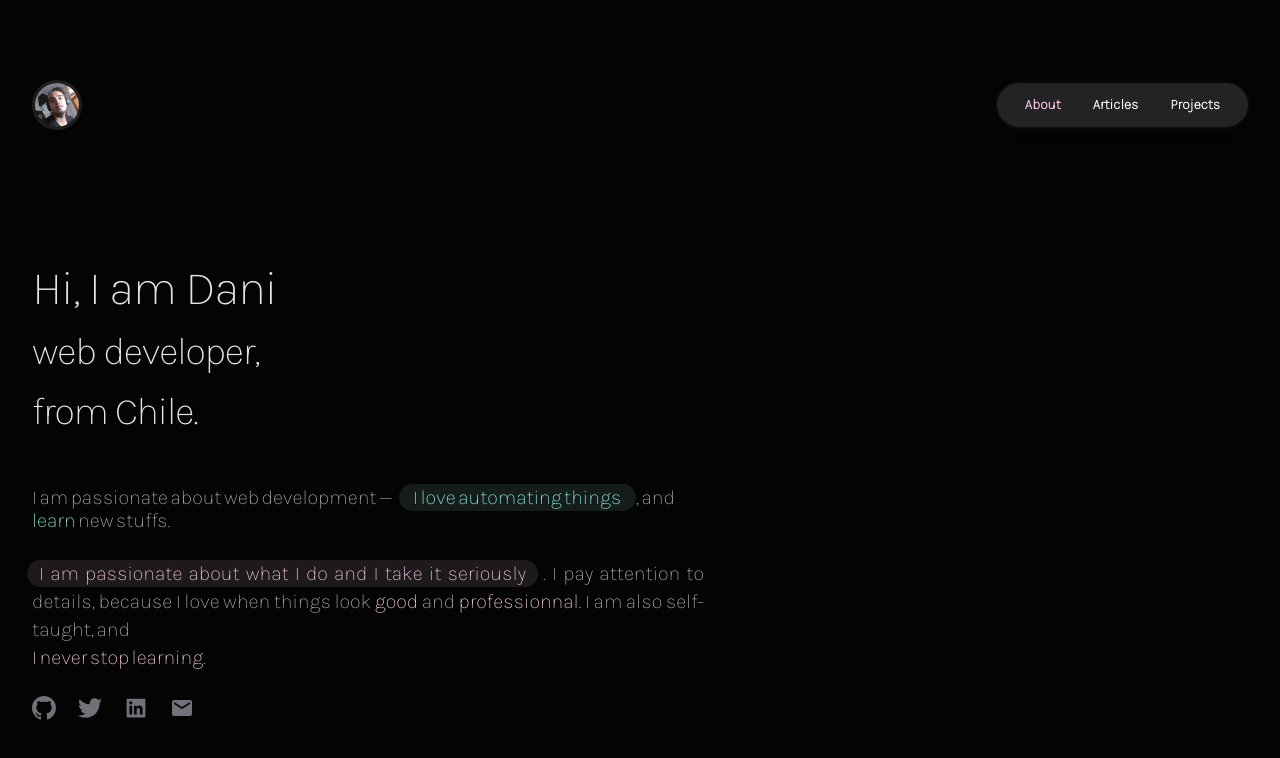
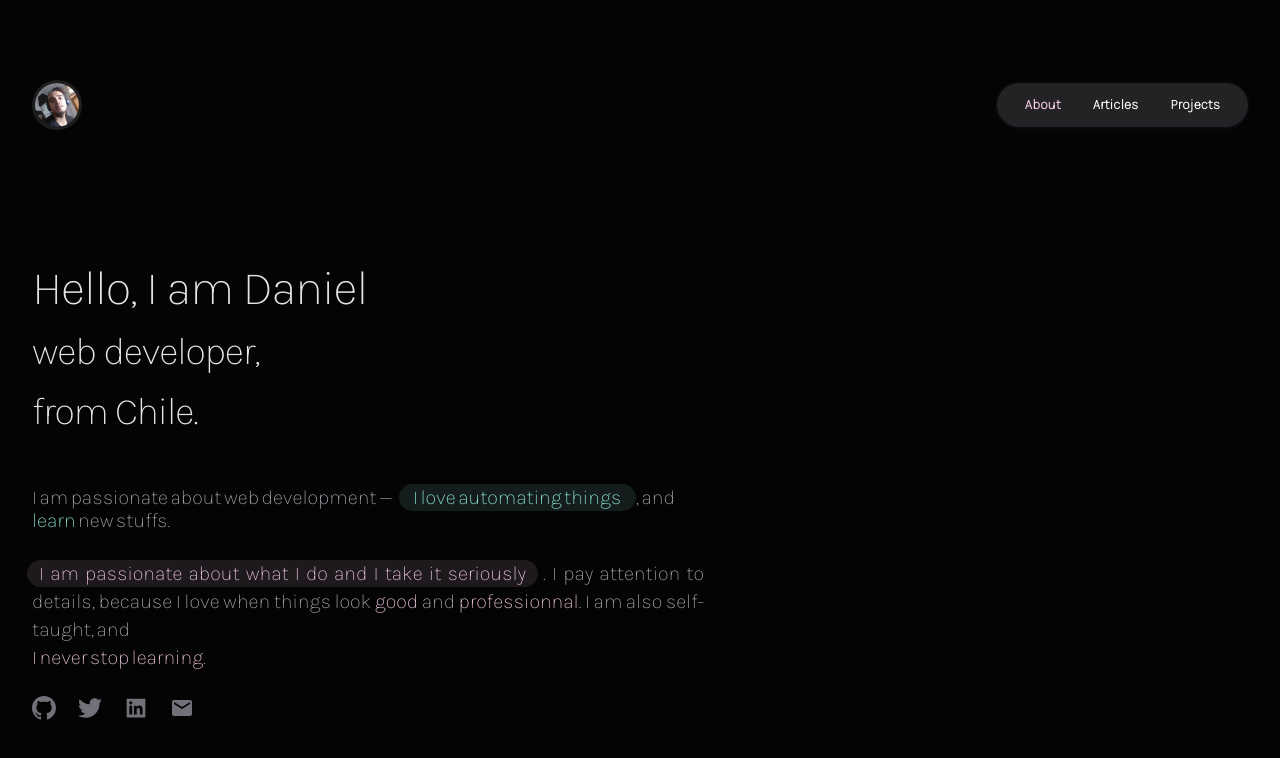
Before and after one commit to danielpizarrotadres/web-site, a React (Create React App) app: page / in a window 1280 px wide. Shown: the top 758 px of the page. Built offline with nearby package versions, Linux system fonts and the light colour scheme.

Commit message:
:speech_balloon: Update texts

```diff
--- a/src/App.js
+++ b/src/App.js
@@ -550,7 +550,7 @@ const App = () => {
             <main>
                 <header className={classes.Main}>
                     <p className={classes.Title}>
-                        Hi, I am Dani
+                        Hello, I am Daniel
                         <br />
                         <span className={classes.SubTitle}>
                             web developer,
```
